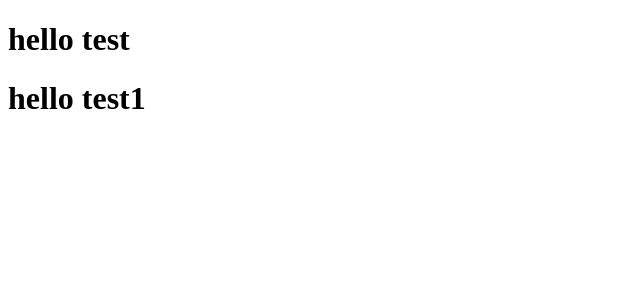
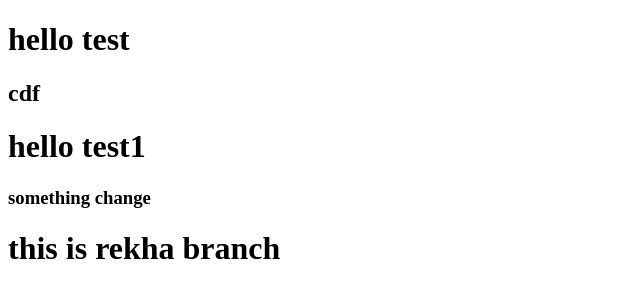
Before and after one commit to RekhaPaudel18/learngit, a plain HTML site: page index.html in a window 1280 px wide. Shown: the whole page, without its empty margins (0-640 px from the left). Drawn offline with Linux system fonts and the light colour scheme.

Commit message:
create a rekha branch

```diff
--- a/index.html
+++ b/index.html
@@ -7,7 +7,10 @@
 </head>
 <body>
    <h1>hello test</h1>
+   <h2>cdf</h2>
    <h1>hello test1</h1>
+   <h3>something change</h3>
+   <h1>this is rekha branch</h1>
 
 </body>
 </html>
```
